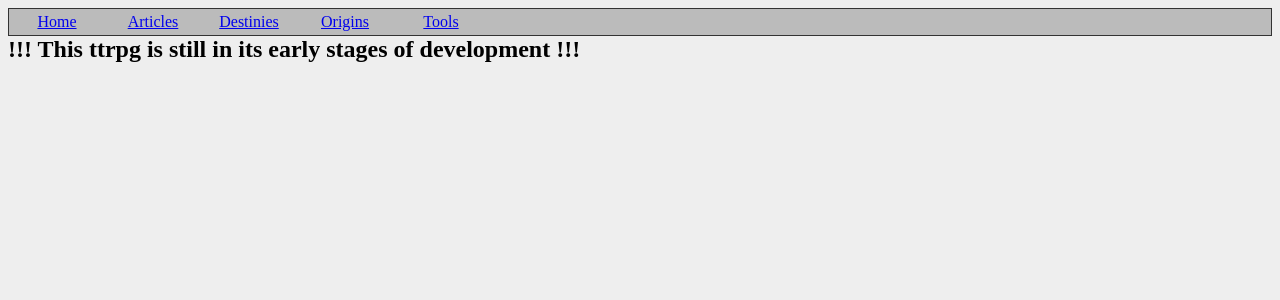
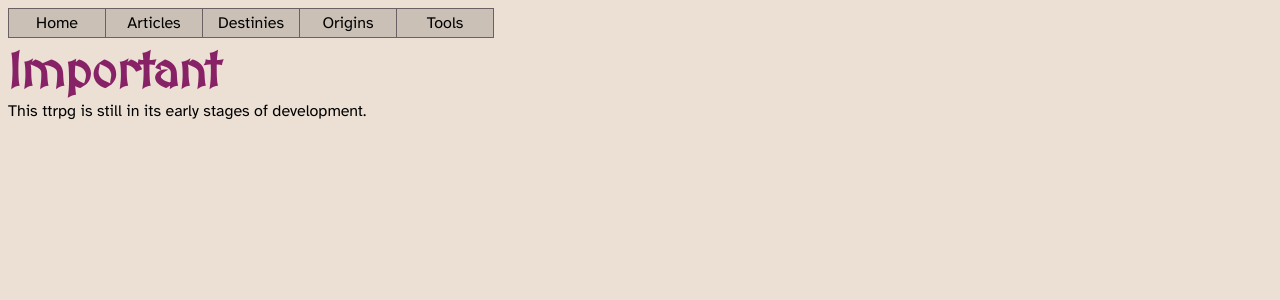
Before and after one commit to Pink-Wolf/ttrpg, a Next.js app in the folder TTRPGDocs/ttrpg.client/: page / in a window 1280 px wide. Shown: the top 300 px of the page. Built offline with nearby package versions, Linux system fonts and the light colour scheme; no server answers.

Commit message:
Set up some proper styling

```diff
--- a/TTRPGDocs/ttrpg.client/src/app/layout.tsx
+++ b/TTRPGDocs/ttrpg.client/src/app/layout.tsx
@@ -1,5 +1,6 @@
 import "@/styles/globals.css"
 import type { Metadata } from "next";
+import { MedievalSharp, Atkinson_Hyperlegible } from 'next/font/google'
 import { getAllDestinies } from "@/data/destiny";
 import NavigationMenu from "@/NavigationMenu";
 import getArticleNames from "./article/getArticleNames";
@@ -12,6 +13,17 @@ export const metadata: Metadata = {
     title: "Pink's TTRPG",
     description: "This ttrpg is still in its early stages of development",
 };
+
+const headerFont = MedievalSharp({
+    weight: '400',
+    subsets: ['latin'],
+    variable: '--headerFont'
+})
+const bodyFont = Atkinson_Hyperlegible({
+    weight: '400',
+    subsets: ['latin'],
+    variable: '--bodyFont'
+})
 
 async function HeaderMenu() {
     const articles = getArticleNames()
@@ -76,7 +88,7 @@ async function HeaderMenu() {
 
 export default function RootLayout({ children }: Readonly<{ children: React.ReactNode }>) {
     return (
-        <html lang="en">
+        <html lang="en" className={`${headerFont.variable} ${bodyFont.variable}`}>
             <body>
                 <HeaderMenu />
                 {children}
--- a/TTRPGDocs/ttrpg.client/src/app/page.tsx
+++ b/TTRPGDocs/ttrpg.client/src/app/page.tsx
@@ -3,7 +3,10 @@ import { Fragment } from "react";
 export default function Home() {
     return (
         <Fragment>
-            <h1> !!! This ttrpg is still in its early stages of development !!! </h1>
+            <h1> Important </h1>
+            <p>
+                This ttrpg is still in its early stages of development.
+            </p>
         </Fragment>
     );
 }
--- a/TTRPGDocs/ttrpg.client/src/styles/NavigationMenu.css
+++ b/TTRPGDocs/ttrpg.client/src/styles/NavigationMenu.css
@@ -1,33 +1,41 @@
 .navigation-menu {
-    color: var(--secondaryColor);
-    background: var(--secondaryBackground);
     padding: 0;
-    border: 1px solid;
-    border-collapse: collapse;
+    margin: 0 0 calc(1px + .5em) 0;
 }
 
     .navigation-menu > li {
+        color: var(--secondaryColor);
+        background: var(--secondaryBackground);
+        border: 1px solid;
+        border-collapse: collapse;
+        border-color: var(--borderColor);
         display: inline-block;
+        margin: 0 -1px -1px 0;
         padding: .25em .5em .25em .5em;
         position: relative;
         width: 5em;
         text-align: center;
     }
 
+        .navigation-menu > li:hover {
+            color: var(--activeSecondaryColor);
+            background: var(--activeSecondaryBackground);
+        }
+
+        .navigation-menu > li > a {
+            color: var(--mainColor);
+            text-decoration: none;
+        }
+
         .navigation-menu > li > .navigation-menu {
             visibility: hidden;
             opacity: 0;
             position: absolute;
+            margin: 0 0 0 -2px;
             top: 100%;
             left: 0%;
             transition: all .25s ease;
         }
-
-            .navigation-menu > li > .navigation-menu > li > .navigation-menu {
-                display: inline;
-                top: 0%;
-                left: 100%;
-            }
 
         .navigation-menu > li:hover > .navigation-menu {
             visibility: visible;
@@ -38,3 +46,9 @@
             width: 100%;
             box-sizing: border-box;
         }
+
+            .navigation-menu > li > .navigation-menu > li > .navigation-menu {
+                display: inline;
+                top: 0%;
+                left: 100%;
+            }
--- a/TTRPGDocs/ttrpg.client/src/styles/ability.css
+++ b/TTRPGDocs/ttrpg.client/src/styles/ability.css
@@ -1,6 +1,5 @@
 .ability-viewer > table {
     max-width: 30em;
-    background: var(--tertiaryBackground);
 }
 
     .ability-viewer > table > thead > tr > th {
--- a/TTRPGDocs/ttrpg.client/src/styles/globals.css
+++ b/TTRPGDocs/ttrpg.client/src/styles/globals.css
@@ -1,19 +1,25 @@
 :root {
+    --headerColor: #826;
     --mainColor: #000;
     --secondaryColor: #333;
-    --background: #EEE;
-    --secondaryBackground: #BBB;
-    --tertiaryBackground: #DDD;
+    --background: #ECE0D4;
+    --secondaryBackground: #CAC0B6;
+    --borderColor: #6C6064;
     --activeColor: #000;
     --activeSecondaryColor: #181818;
-    --activeBackground: #DDD;
-    --activeSecondaryBackground: #888;
+    --activeBackground: #DCD0C4;
+    --activeSecondaryBackground: #A6A09A;
     color: var(--mainColor);
     background: var(--background);
+    font-family: var(--bodyFont);
 }
 
 *[hidden] { /* Stop css from making hidden elements visible */
     display: none !important;
+}
+
+h1, h2, h3, h4, h5, h6, th {
+    font-family: var(--headerFont);
 }
 
 h1, h2, h3, h4, h5, h6 {
@@ -21,27 +27,29 @@ h1, h2, h3, h4, h5, h6 {
 }
 
 h1 {
+    font-size: 3em;
+    color: var(--headerColor);
+}
+
+h2 {
+    font-size: 2em;
+    color: var(--headerColor);
+}
+
+h3 {
     font-size: 1.5em;
 }
 
-h2 {
-    font-size: 1.25em;
-}
-
-h3 {
+h4 {
     font-size: 1.125em;
 }
 
-h4 {
-    font-size: 1em;
-}
-
 h5 {
-    font-size: 1.03125em;
+    font-size: 1.0625em;
 }
 
 h6 {
-    font-size: 1.015625em;
+    font-size: 1em;
 }
 
 ul, ol {
@@ -62,24 +70,19 @@ p + p {
 
 blockquote {
     border-left: 4px solid;
-    border-color: var(--secondaryBackground);
+    border-color: var(--borderColor);
     margin: 0;
     padding: 4px 0 4px 16px;
-}
-
-.warning {
-    --background: #FF8;
-    --secondaryBackground: #CC2;
-    --activeBackground: #EE4;
-    --activeSecondaryBackground: #AA0;
-    background: var(--background);
 }
 
 table, table > * > * > * {
     border: 1px solid;
     border-collapse: collapse;
-    border-color: var(--secondaryBackground);
+    border-color: var(--borderColor);
 }
+    table > * > * > * {
+        background: var(--secondaryBackground);
+    }
 
 label, .input-label {
     display: flex;
@@ -96,7 +99,7 @@ input:not([type]), input[type=text], textarea {
 .ability-editor {
     border: 5px solid;
     border-collapse: collapse;
-    border-color: var(--secondaryBackground);
+    border-color: var(--borderColor);
     padding: 5px;
 }
 
```
Also changed, not shown: TTRPGDocs/ttrpg.client/src/app/article/actions/style.css (+4 -11 lines), TTRPGDocs/ttrpg.client/src/app/article/attributes+and+skills/style.css (+7 -11 lines).
